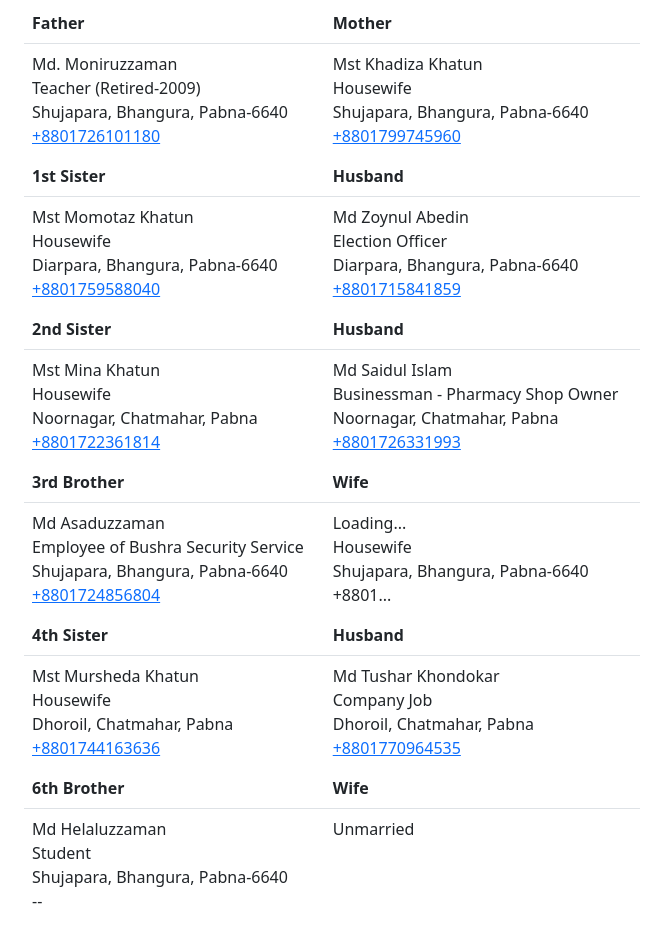
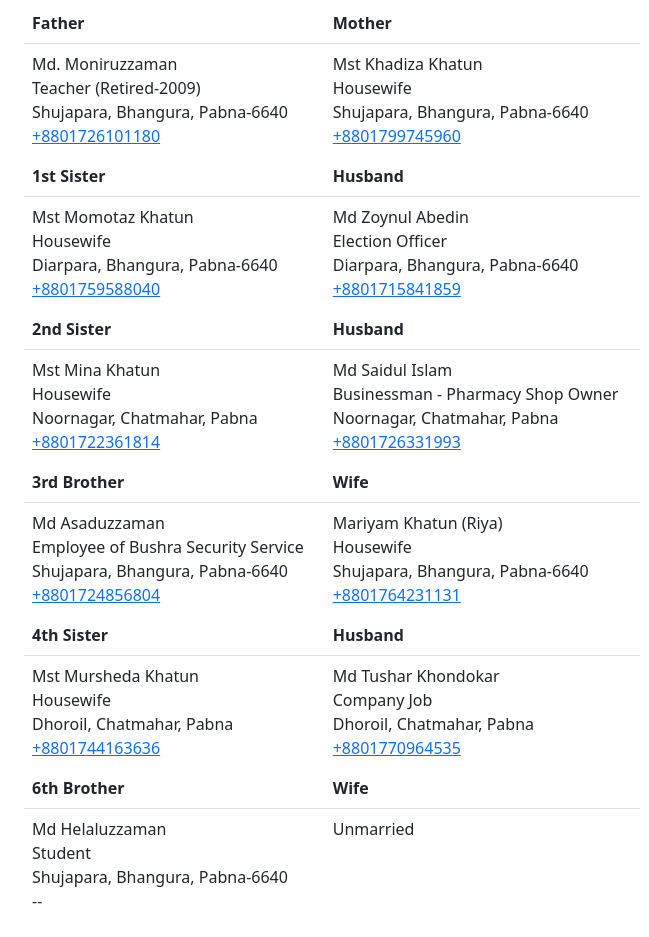
Before and after one commit to nuru6/CV, a plain HTML site: page index.html in a window 1280 px wide. Shown: the part 1047-1984 px from the top of the page, without its empty margins (308-957 px from the left). Drawn offline with nearby package versions, Linux system fonts and the light colour scheme.

Commit message:
Marriage

```diff
--- a/index.html
+++ b/index.html
@@ -186,13 +186,13 @@
                             <a href="tel:+8801724856804">+8801724856804</a>
                         </td>
                         <td>
-                            Loading...
+                            Mariyam Khatun (Riya)
                             <br>
                             Housewife
                             <br>
                             Shujapara, Bhangura, Pabna-6640
                             <br>
-                            +8801...
+                            <a href="tel:+8801764231131">+8801764231131</a>
                         </td>
                     </tr>
                 </tbody>
```
